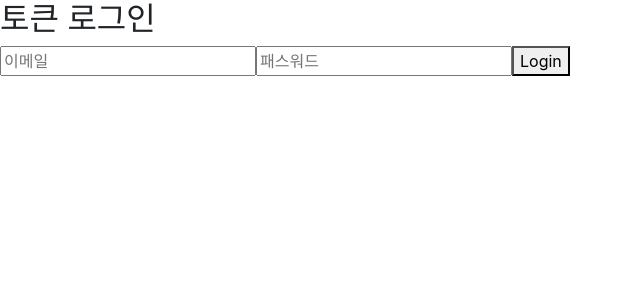
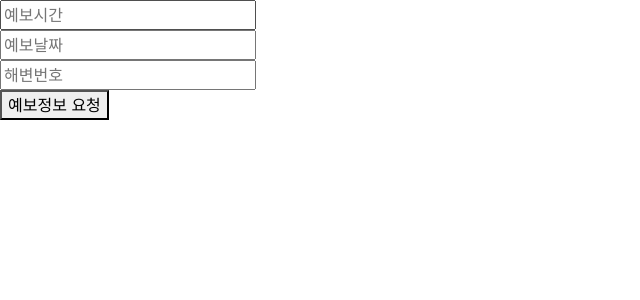
Before and after one commit to Choihyeonggyu-Q/siat-react, a React (Create React App) app: page / in a window 1280 px wide. Shown: the top 300 px of the page, without its empty margins (0-640 px from the left). Built offline with nearby package versions, Linux system fonts and the light colour scheme.

Commit message:
forcast update

```diff
--- a/src/App.js
+++ b/src/App.js
@@ -7,17 +7,30 @@ import SuccessPage from "./pages/SuccessPage";
 import ViewPage from "./component/ViewComponent";
 import Login from "./token/Login";
 import LoginOk from "./token/LoginOk";
+import ForcastPage from "./openapi/ForcastPage";
+import ForcastList from "./openapi/ForcastList";
 
 function App() {
+  // return (
+  //   <BrowserRouter>
+  //     {/* <h2>페이지 이동을 위한 라우터 연습</h2> */}
+  //   {/* // 브라우저 안에서 동작하는 애들을 router에 등록 시킴 */}
+  //     <Routes>
+  //       <Route path="/"          element={ <Login /> }></Route>
+  //       <Route path="/success"   element={ <LoginOk /> }></Route>
+  //       <Route path="/forcast"   element={ <LoginOk /> }></Route>
+  //       {/* <Route path="/user/loginForm" element={ <LoginForm /> }></Route> */}
+  //       {/* <Route path="/user/success/view"   element={ <ViewPage /> }></Route> */}
+  //     </Routes>
+  //   </BrowserRouter>
+  // );
+
   return (
     <BrowserRouter>
-      {/* <h2>페이지 이동을 위한 라우터 연습</h2> */}
     {/* // 브라우저 안에서 동작하는 애들을 router에 등록 시킴 */}
       <Routes>
-        <Route path="/"          element={ <Login /> }></Route>
-        <Route path="/success"   element={ <LoginOk /> }></Route>
-        {/* <Route path="/user/loginForm" element={ <LoginForm /> }></Route> */}
-        {/* <Route path="/user/success/view"   element={ <ViewPage /> }></Route> */}
+        <Route path="/"          element={ <ForcastPage /> }></Route>
+        <Route path="/list"      element={ <ForcastList /> }></Route>
       </Routes>
     </BrowserRouter>
   );
--- a/src/api/axios.js
+++ b/src/api/axios.js
@@ -7,49 +7,49 @@ const api = axios.create({
 
 
 // 요청 인터셉트
-api.interceptors.request.use(
-    (config) => {
-        const accessToken = localStorage.getItem("accessToken");
-        if(accessToken){
-            config.headers.Authorization = accessToken;
-        }
-        return config;
-    }
-);
+// api.interceptors.request.use(
+//     (config) => {
+//         const accessToken = localStorage.getItem("accessToken");
+//         if(accessToken){
+//             config.headers.Authorization = accessToken;
+//         }
+//         return config;
+//     }
+// );
 // access token 만료시 자동 재발급하여 재요청
-api.interceptors.response.use(
-    (response) => response,
-    async (error) => {
+// api.interceptors.response.use(
+//     (response) => response,
+//     async (error) => {
 
-        console.log("debug >>>>>>>> response error : ", error);
-        console.log("debug >>>>>>>> response config : ", error.config);
-        console.log("debug >>>>>>>> response response : ", error.response);
-        const originalRequest = error.config;
-        if( error.response?.status=== 403 && !originalRequest._retry) {
-            originalRequest._retry = true;
-            try {
-                const refreshToken = localStorage.getItem("refreshToken");
-                console.log("debug >>>>>>>> refreshToken : ", refreshToken);
-                const res = await axios.post('auth/renew', {}, {
-                                baseURL: "http://localhost:8088/",
-                                headers : {
-                                    Authorization : `Bearer ${refreshToken}`
-                                }
-                            });
-                console.log("debug >>>>>>>> response header : ", res.headers);
-                const newAccessToken = res.headers.get("Authorization")
-                localStorage.setItem("accessToken", newAccessToken);
-                // �ъ슂泥�
-                originalRequest.headers.Authorization = `Bearer ${newAccessToken}` ;
-                return api(originalRequest);
-            } catch(err) {
-                console.log("debug >>>> response interceptor ", err);
-                return Promise.reject(err);
-            }
+//         console.log("debug >>>>>>>> response error : ", error);
+//         console.log("debug >>>>>>>> response config : ", error.config);
+//         console.log("debug >>>>>>>> response response : ", error.response);
+//         const originalRequest = error.config;
+//         if( error.response?.status=== 403 && !originalRequest._retry) {
+//             originalRequest._retry = true;
+//             try {
+//                 const refreshToken = localStorage.getItem("refreshToken");
+//                 console.log("debug >>>>>>>> refreshToken : ", refreshToken);
+//                 const res = await axios.post('auth/renew', {}, {
+//                                 baseURL: "http://localhost:8088/",
+//                                 headers : {
+//                                     Authorization : `Bearer ${refreshToken}`
+//                                 }
+//                             });
+//                 console.log("debug >>>>>>>> response header : ", res.headers);
+//                 const newAccessToken = res.headers.get("Authorization")
+//                 localStorage.setItem("accessToken", newAccessToken);
 
-        } // if end
-        return Promise.reject(error);
-    }
-);
+//                 originalRequest.headers.Authorization = `Bearer ${newAccessToken}` ;
+//                 return api(originalRequest);
+//             } catch(err) {
+//                 console.log("debug >>>> response interceptor ", err);
+//                 return Promise.reject(err);
+//             }
+
+//         } // if end
+//         return Promise.reject(error);
+//     }
+// );
 
 export default api;
--- /dev/null
+++ b/src/openapi/ForcastItem.jsx
@@ -0,0 +1,11 @@
+import React from "react";
+
+function ForcastItem(props){
+    return(
+        <div>
+            {props.forcast}
+        </div>
+    );
+}
+
+export default ForcastItem;
--- /dev/null
+++ b/src/openapi/ForcastList.jsx
@@ -0,0 +1,27 @@
+import React from "react";
+import { useLocation } from "react-router-dom";
+import ForcastItem from "./ForcastItem";
+
+function ForcastList(props){
+    const location = useLocation();
+    const dataList = location.state;
+
+    return(
+        <div>
+            <h3>예보 결과</h3>
+            {   location.state == null?
+                <ForcastItem forcast={"단기 예보가 없습니다"}/>
+                :
+                location.state.map( (forcast, i) => {
+                    return (
+                        <div>
+                            <ForcastItem key={i} forcast={forcast.category}/>
+                        </div>
+                    );
+                })
+            }
+        </div>
+    );
+}
+
+export default ForcastList;
--- /dev/null
+++ b/src/openapi/ForcastPage.jsx
@@ -0,0 +1,53 @@
+import React, { useState } from "react";
+import api from "../api/axios";
+import { useNavigate } from "react-router-dom";
+
+function ForcastPage(props){
+    const [base_time, setBase_time] = useState('');
+    const [base_date, setBase_date] = useState('');
+    const [beach_num, setBeach_num] = useState('');
+    const moveUrl = useNavigate();
+
+    //axios
+    const forcastHandler = async (base_time, base_date, beach_num) => {
+        console.log("debug >> forcast Handler");
+        console.log("요청 파라미터 >>", { base_time, base_date, beach_num });
+        try {
+            // http://ip:port/forcast/getDate?base_time=base_time...
+            const response = await api.get("forcast/getData",{
+                params: {
+                    base_time: base_time,
+                    base_date: base_date,
+                    beach_num: beach_num
+                }
+            });
+            console.log(response.data);
+            moveUrl("/list", {
+                state: response.data
+            });
+        } catch (error) {
+            console.error("예보정보 요청 중 에러 발생:", error);
+        }
+
+    }
+    return(
+        <div>
+        <input  type="text"
+                placeholder="예보시간"
+                value={base_time}
+                onChange={(e) => setBase_time(e.target.value)} /><br/>
+        <input  type="text"
+                placeholder="예보날짜"
+                value={base_date}
+                onChange={(e) => setBase_date(e.target.value)} /><br/>
+        <input  type="text"
+                placeholder="해변번호"
+                value={beach_num}
+                onChange={(e) => setBeach_num(e.target.value)} /><br/>
+
+        <button onClick={(e) => forcastHandler(base_time,base_date,beach_num)}>예보정보 요청</button>
+      </div>
+    );
+}
+
+export default ForcastPage;
```
Also changed, not shown: src/index.js (+7 -1 lines).
